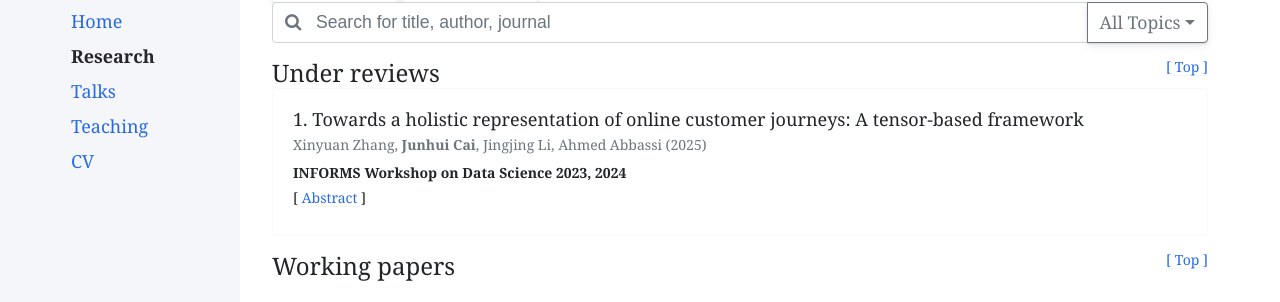
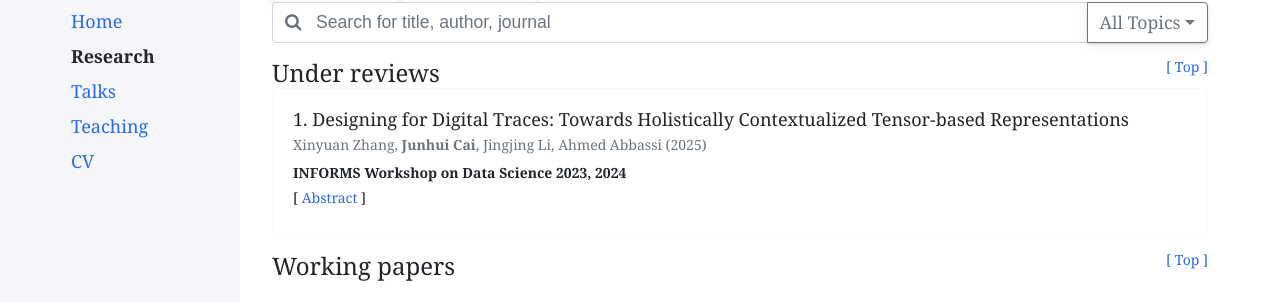
Before and after one commit to cccfran/XYZ, a Jekyll site: the page built from docs/research.md, in a window 1280 px wide. Shown: the part 172-474 px from the top of the page. Built offline with Jekyll 4.4.1, drawn with Linux system fonts in a browser that asks for light colours; nearby versions of some CDN libraries.

Commit message:
Update publications.json

```diff
--- a/_data/publications.json
+++ b/_data/publications.json
@@ -4,7 +4,7 @@
 		"work_type": "Under review",
 		"id": 1,
 		"order": 1,
-		"title": "Towards a holistic representation of online customer journeys: A tensor-based framework",
+		"title": "Designing for Digital Traces: Towards Holistically Contextualized Tensor-based Representations",
 		"authors": [
 			{
 				"name": "Xinyuan Zhang"
```
